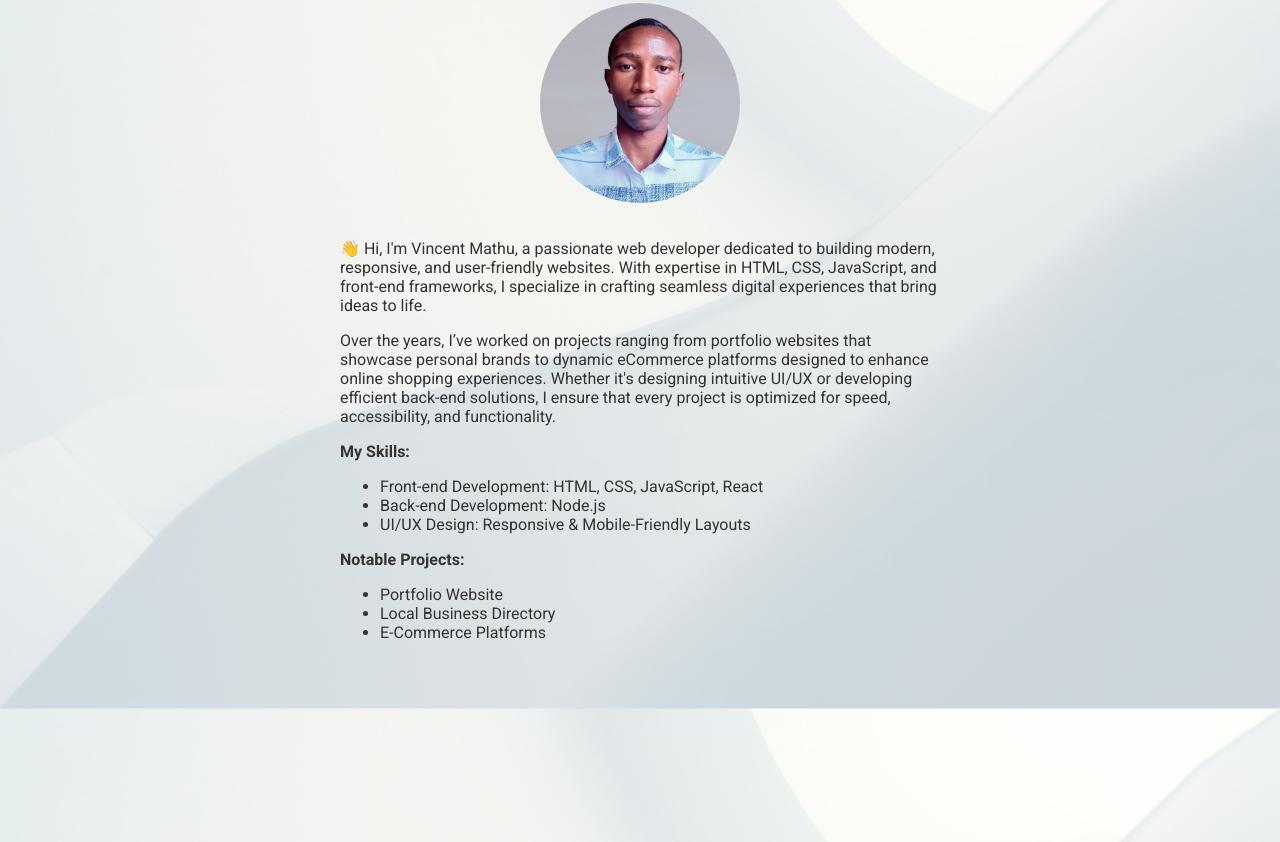
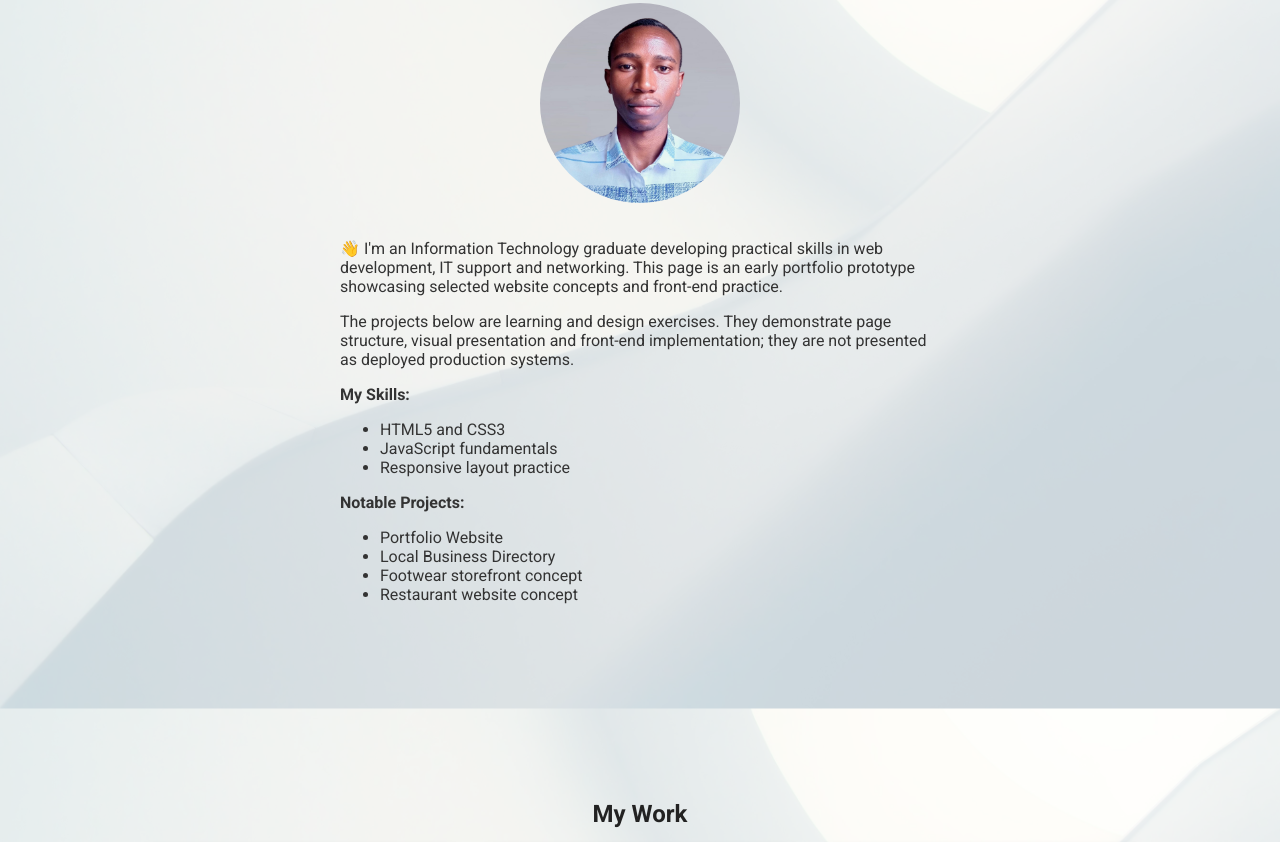
Before and after one commit to PrimeVince/Portfolio, a plain HTML site: page index.html in a window 1280 px wide. Shown: the part 998-1840 px from the top of the page. Drawn offline with Linux system fonts and the light colour scheme.

Commit message:
Clarify portfolio prototype scope and skills

```diff
--- a/index.html
+++ b/index.html
@@ -3,7 +3,7 @@
 <head>
     <meta charset="UTF-8">
     <meta name="viewport" content="width=device-width, initial-scale=1.0">
-    <title>Professional Portfolio</title>
+    <title>Vincent Mathu | Portfolio Prototype</title>
     <link rel="stylesheet" href="index.css">
     <link href="https://fonts.googleapis.com/css2?family=Roboto:wght@400;700&display=swap" rel="stylesheet">
 </head>
@@ -22,7 +22,7 @@
     <section id="home">
         <div class="overlay">
             <h1>Welcome to My Portfolio</h1>
-            <p>Hi, I'm Vincent Mathu, an experieced website developer.</p>
+            <p>Hi, I'm Vincent Mathu. I build practical technology projects and websites.</p>
         </div>
     </section>
 
@@ -31,19 +31,20 @@
         <div class="about-content">
             <img src="assets/vince.jpg" alt="Your Photo">
             <div class="about-text">
-                <p>👋 Hi, I'm Vincent Mathu, a passionate web developer dedicated to building modern, responsive, and user-friendly websites. With expertise in HTML, CSS, JavaScript, and front-end frameworks, I specialize in crafting seamless digital experiences that bring ideas to life.</p>
-                <p>Over the years, I’ve worked on projects ranging from portfolio websites that showcase personal brands to dynamic eCommerce platforms designed to enhance online shopping experiences. Whether it's designing intuitive UI/UX or developing efficient back-end solutions, I ensure that every project is optimized for speed, accessibility, and functionality.</p>
+                <p>👋 I'm an Information Technology graduate developing practical skills in web development, IT support and networking. This page is an early portfolio prototype showcasing selected website concepts and front-end practice.</p>
+                <p>The projects below are learning and design exercises. They demonstrate page structure, visual presentation and front-end implementation; they are not presented as deployed production systems.</p>
                 <p><strong>My Skills:</strong></p>
                 <ul>
-                    <li>Front-end Development: HTML, CSS, JavaScript, React</li>
-                    <li>Back-end Development: Node.js</li>
-                    <li>UI/UX Design: Responsive & Mobile-Friendly Layouts</li>
+                    <li>HTML5 and CSS3</li>
+                    <li>JavaScript fundamentals</li>
+                    <li>Responsive layout practice</li>
                 </ul>
                 <p><strong>Notable Projects:</strong></p>
                 <ul>
                     <li>Portfolio Website</li>
                     <li>Local Business Directory</li>
-                    <li>E-Commerce Platforms</li>
+                    <li>Footwear storefront concept</li>
+                    <li>Restaurant website concept</li>
                 </ul>
             </div>
         </div>
@@ -83,7 +84,7 @@
                     <img src="assets/stylish2.png" alt="Sample Work 2-2">
                     <img src="assets/stylish3.png" alt="Sample Work 2-3">
                     <img src="assets/stylish4.png" alt="Sample Work 2-4">
-                    <p>This is an online platform that allows customers to browse, select, and purchase footwear from various brands and styles. It includes a visually appealing homepage showcasing featured products, a well-organized catalog with filters for size, color, and price, and detailed product pages with images, descriptions, and reviews. Customers can add items to their cart, proceed through a secure checkout process, and receive order tracking updates. The website may also offer discounts, personalized recommendations, and customer support to enhance the shopping experience.</p>
+                    <p>This is an online platform that allows customers to browse, select, and purchase footwear from various brands and styles. It includes a visually appealing homepage showcasing featured products, a well-organized catalog with filters for size, color, and price, and detailed product pages with images, descriptions, and reviews. The screenshots show a front-end storefront concept. A live cart, secure checkout, payment processing and order tracking are not implemented in this prototype.</p>
                 </div>
             </div>
             <!-- Project 3 -->
@@ -100,7 +101,7 @@
                     <img src="assets/food2.png" alt="Restaurant-2">
                     <img src="assets/food3.png" alt="Restaurant-3">
                     <img src="assets/food4.png" alt="Restaurant-4">
-                    <p>This is an online platform that provides essential information about a dining establishment while offering features to enhance customer engagement. It includes a visually appealing homepage showcasing the restaurant’s ambiance, signature dishes, and special offers. A menu section displays available food and drink options with descriptions and prices. Customers can make online reservations, place takeout or delivery orders, and find location details with a map and contact information. Additional features may include customer reviews, a gallery of images, social media links, and promotional offers to attract visitors and enhance the dining experience.</p>
+                    <p>This is an online platform that provides essential information about a dining establishment while offering features to enhance customer engagement. It includes a visually appealing homepage showcasing the restaurant’s ambiance, signature dishes, and special offers. A menu section displays available food and drink options with descriptions and prices. The screenshots show a front-end restaurant website concept. Live reservations, ordering, delivery and payment processing are not implemented in this prototype.</p>
                 </div>
             </div>
         </div>
```
